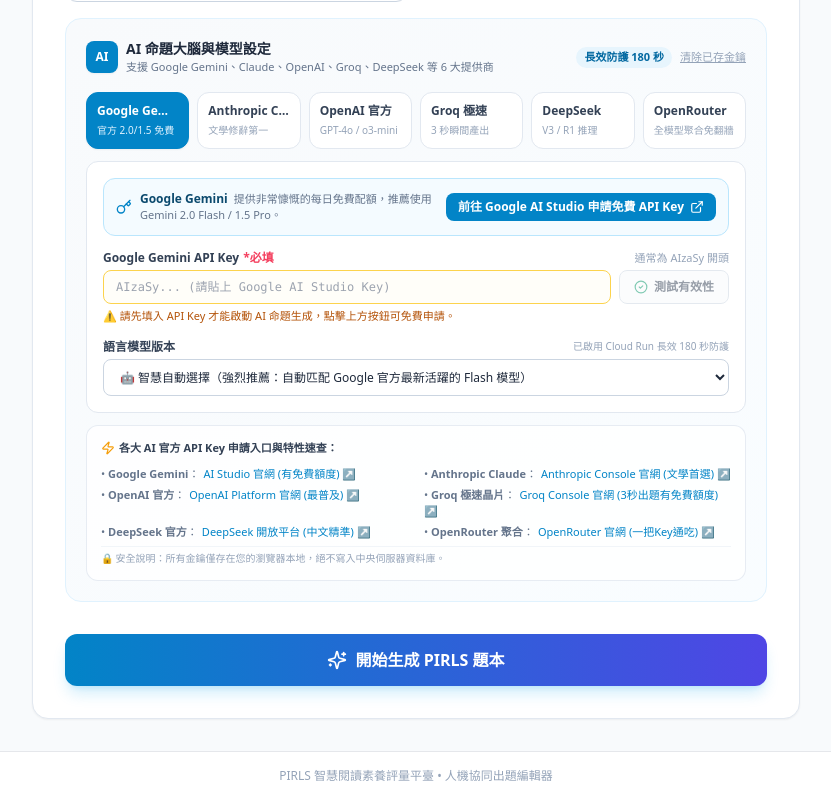
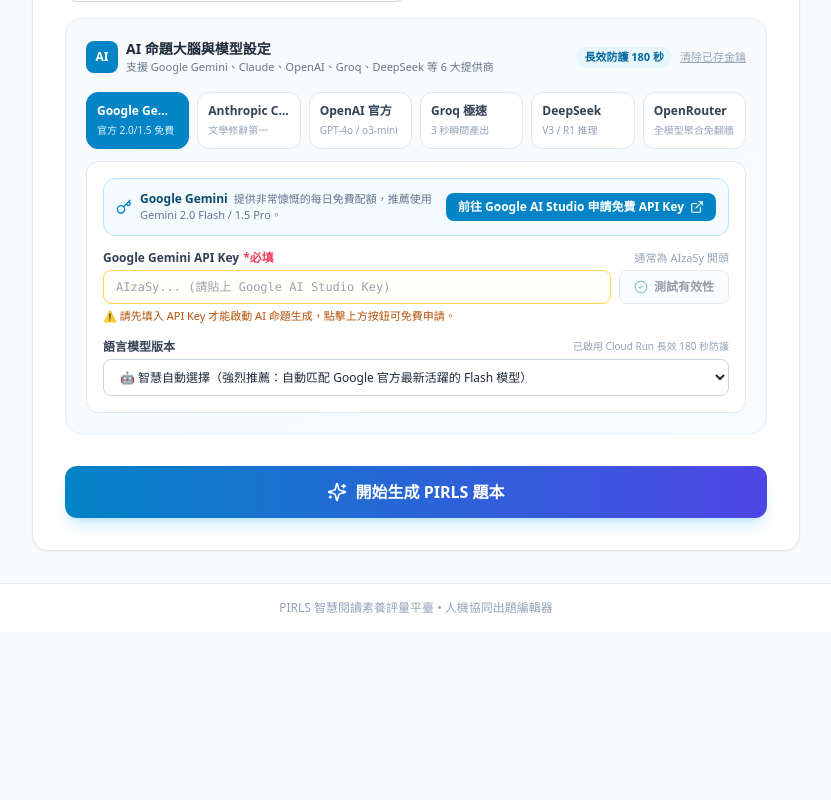
Before and after one commit to clive520/Pirls, a Next.js app: page /dashboard/teacher/create in a window 1280 px wide. Shown: the part 529-1329 px from the top of the page, without its empty margins (224-1055 px from the left). After the commit the page ends 1161 px from the top, so only its background shows below. Built offline with nearby package versions, Linux system fonts and the light colour scheme.

Commit message:
refactor: remove redundant API key reference drawer from AiConfigCard

```diff
--- a/src/app/dashboard/teacher/create/components/AiConfigCard.tsx
+++ b/src/app/dashboard/teacher/create/components/AiConfigCard.tsx
@@ -1,7 +1,7 @@
 'use client';
 
 import React from 'react';
-import { Sparkles, RefreshCw, CheckCircle2, AlertCircle, ExternalLink, Key, Zap } from 'lucide-react';
+import { Sparkles, RefreshCw, CheckCircle2, AlertCircle, ExternalLink, Key } from 'lucide-react';
 import { AIProvider } from '@/lib/ai/types';
 
 export interface AiConfigCardProps {
@@ -444,55 +444,6 @@ export const AiConfigCard: React.FC<AiConfigCardProps> = ({
             <span className="break-all leading-relaxed font-medium">{keyStatus.message}</span>
           </div>
         )}
-
-        {/* 申請指南快速對照抽屜 */}
-        <div className="bg-white/80 p-3.5 rounded-xl border border-slate-200/80 text-[11px] text-slate-600 space-y-1.5">
-          <div className="font-bold text-slate-700 flex items-center space-x-1">
-            <Zap className="w-3.5 h-3.5 text-amber-500" />
-            <span>各大 AI 官方 API Key 申請入口與特性速查：</span>
-          </div>
-          <div className="grid grid-cols-1 sm:grid-cols-2 gap-x-4 gap-y-1 pt-1 text-slate-500">
-            <div>
-              • <strong>Google Gemini</strong>：
-              <a href="https://aistudio.google.com/app/apikey" target="_blank" rel="noreferrer" className="text-sky-600 hover:underline ml-1">
-                AI Studio 官網 (有免費額度) ↗
-              </a>
-            </div>
-            <div>
-              • <strong>Anthropic Claude</strong>：
-              <a href="https://console.anthropic.com/settings/keys" target="_blank" rel="noreferrer" className="text-sky-600 hover:underline ml-1">
-                Anthropic Console 官網 (文學首選) ↗
-              </a>
-            </div>
-            <div>
-              • <strong>OpenAI 官方</strong>：
-              <a href="https://platform.openai.com/api-keys" target="_blank" rel="noreferrer" className="text-sky-600 hover:underline ml-1">
-                OpenAI Platform 官網 (最普及) ↗
-              </a>
-            </div>
-            <div>
-              • <strong>Groq 極速晶片</strong>：
-              <a href="https://console.groq.com/keys" target="_blank" rel="noreferrer" className="text-sky-600 hover:underline ml-1">
-                Groq Console 官網 (3秒出題有免費額度) ↗
-              </a>
-            </div>
-            <div>
-              • <strong>DeepSeek 官方</strong>：
-              <a href="https://platform.deepseek.com/api_keys" target="_blank" rel="noreferrer" className="text-sky-600 hover:underline ml-1">
-                DeepSeek 開放平台 (中文精準) ↗
-              </a>
-            </div>
-            <div>
-              • <strong>OpenRouter 聚合</strong>：
-              <a href="https://openrouter.ai/keys" target="_blank" rel="noreferrer" className="text-sky-600 hover:underline ml-1">
-                OpenRouter 官網 (一把Key通吃) ↗
-              </a>
-            </div>
-          </div>
-          <p className="text-[10px] text-slate-400 pt-1 border-t border-slate-100">
-            🔒 安全說明：所有金鑰僅存在您的瀏覽器本地，絕不寫入中央伺服器資料庫。
-          </p>
-        </div>
       </div>
     </div>
   );
```
